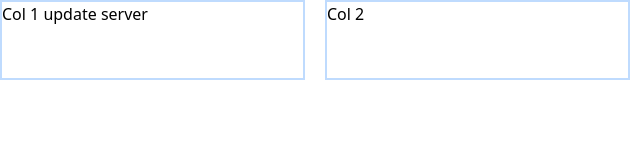
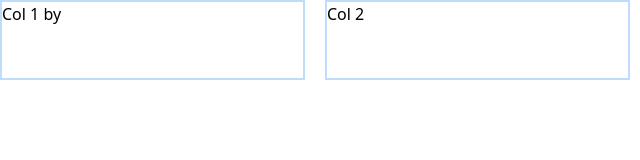
Before and after one commit to SimonZarni/Tailwind3, a website: page src/index.html in a window 1280 px wide. Shown: the full height of the page, 0-640 px from the left. Drawn offline with Linux system fonts and the light colour scheme.

Commit message:
main update

```diff
--- a/src/index.html
+++ b/src/index.html
@@ -10,7 +10,7 @@
     <section>
         <div class="w-full grid grid-cols-4 gap-5 m-auto">
             <div class="border-blue-200 border-2 h-20">
-                Col 1 update server
+                Col 1 by
             </div>
             <div class="border-blue-200 border-2 h-20">
                 Col 2
```
